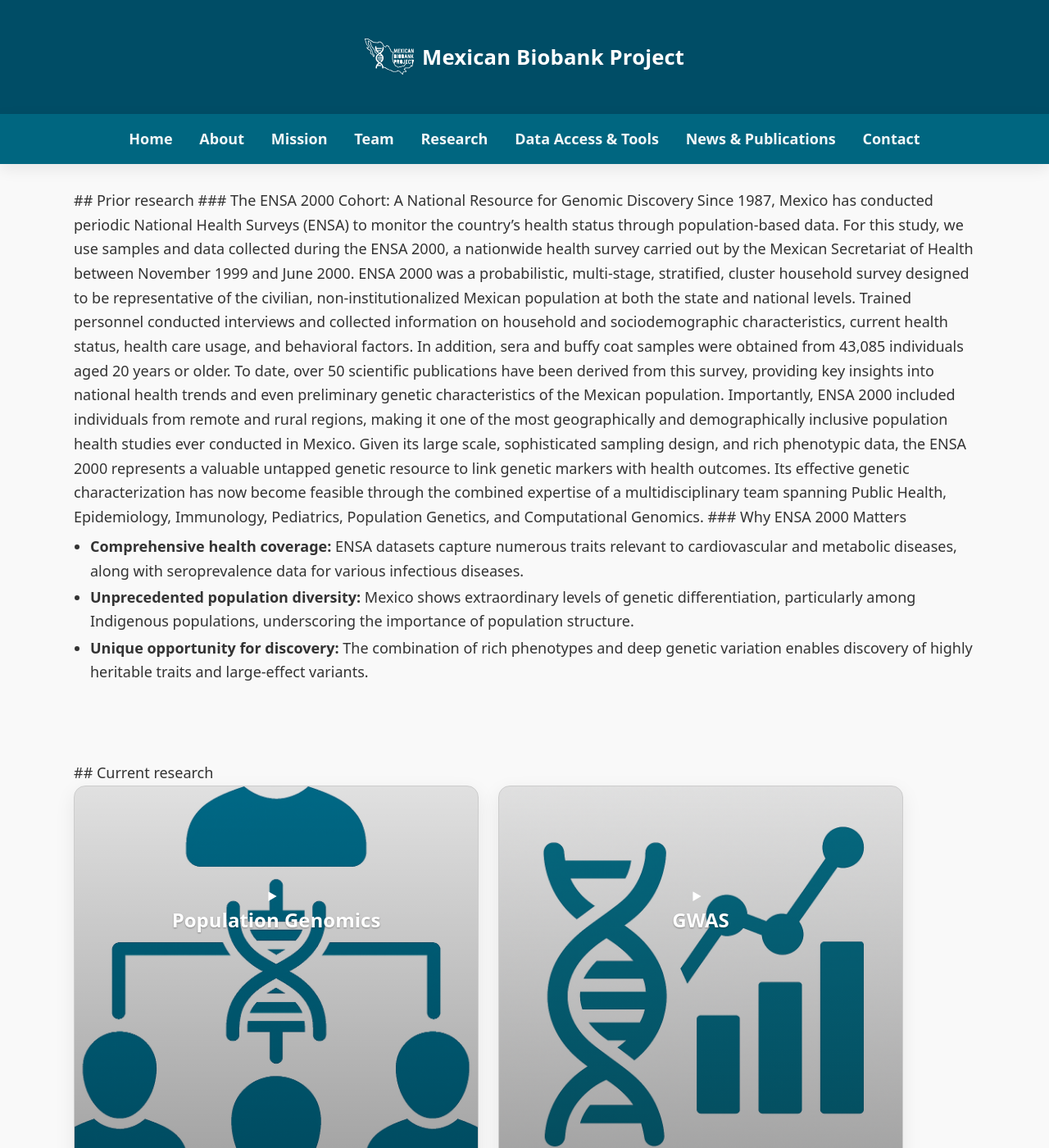
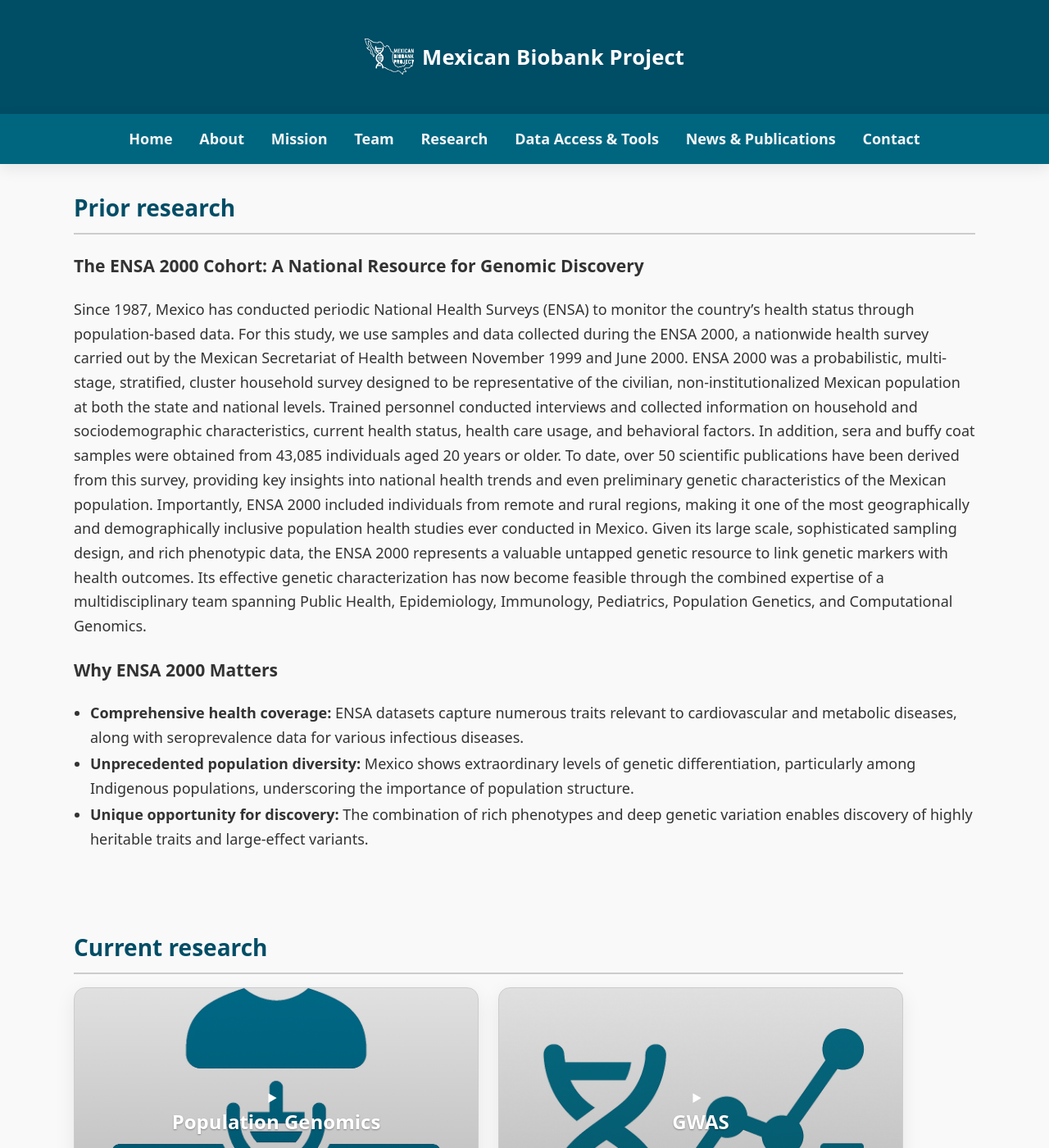
Before and after one commit to morenolab/MexicanBiobank_webpage, a Jekyll site: the page built from pages/research.md, in a window 1280 px wide and 1400 px high. Shown: the whole window at 82% size. Built offline with Jekyll 4.4.1, drawn with Linux system fonts in a browser that asks for light colours.

```diff
--- a/pages/research.md
+++ b/pages/research.md
@@ -6,9 +6,9 @@ permalink: /research/
 
 <section id="research">
 
-## Prior research
+<h2>Prior research</h2>
 
-### The ENSA 2000 Cohort: A National Resource for Genomic Discovery
+<h3>The ENSA 2000 Cohort: A National Resource for Genomic Discovery</h3>
 
 Since 1987, Mexico has conducted periodic National Health Surveys (ENSA) to monitor the country’s health status through population-based data. For this study, we use samples and data collected during the ENSA 2000, a nationwide health survey carried out by the Mexican Secretariat of Health between November 1999 and June 2000.
 
@@ -18,7 +18,7 @@ To date, over 50 scientific publications have been derived from this survey, pro
 
 Given its large scale, sophisticated sampling design, and rich phenotypic data, the ENSA 2000 represents a valuable untapped genetic resource to link genetic markers with health outcomes. Its effective genetic characterization has now become feasible through the combined expertise of a multidisciplinary team spanning Public Health, Epidemiology, Immunology, Pediatrics, Population Genetics, and Computational Genomics.
 
-### Why ENSA 2000 Matters
+<h3>Why ENSA 2000 Matters</h3>
 
 <ul class="list-tight">
   <li>
@@ -39,7 +39,7 @@ Given its large scale, sophisticated sampling design, and rich phenotypic data,
 
 <section class="container" id="current-research">
 
-## Current research
+<h2>Current research</h2>
 
 <div class="cr-grid">
 
```
